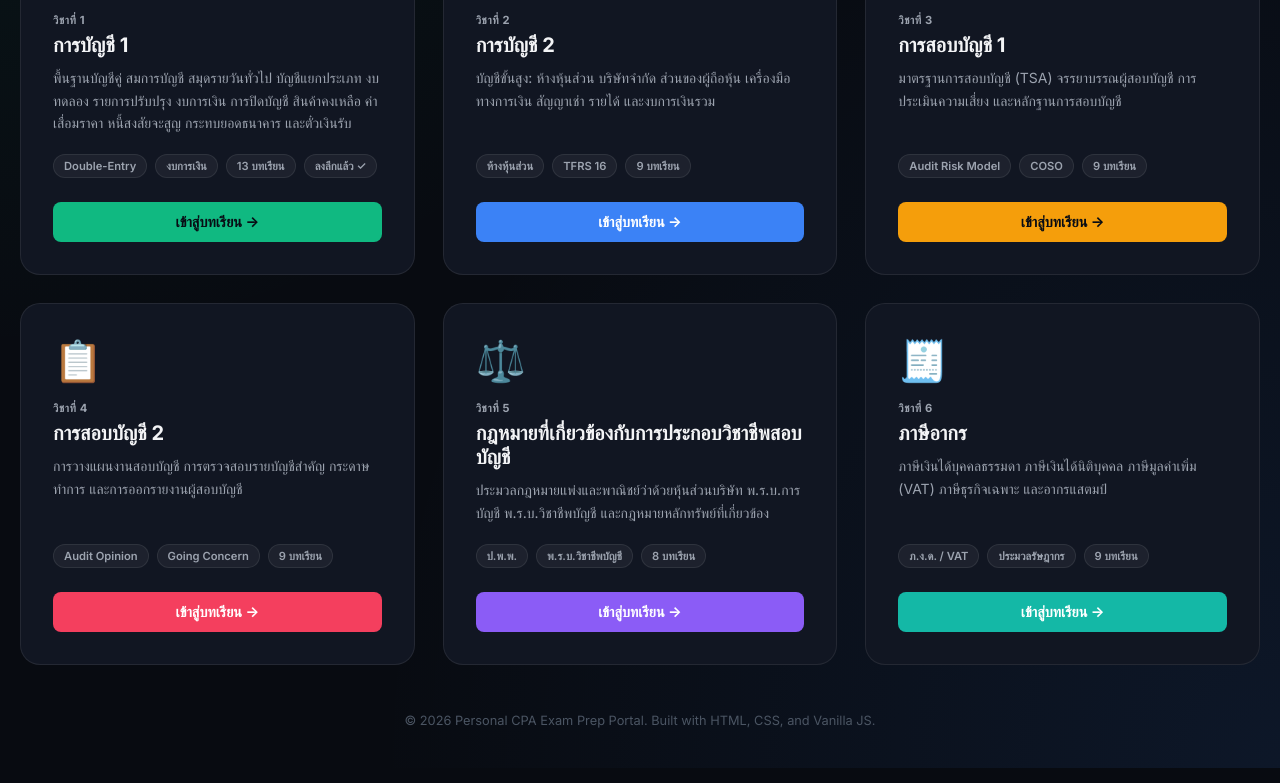
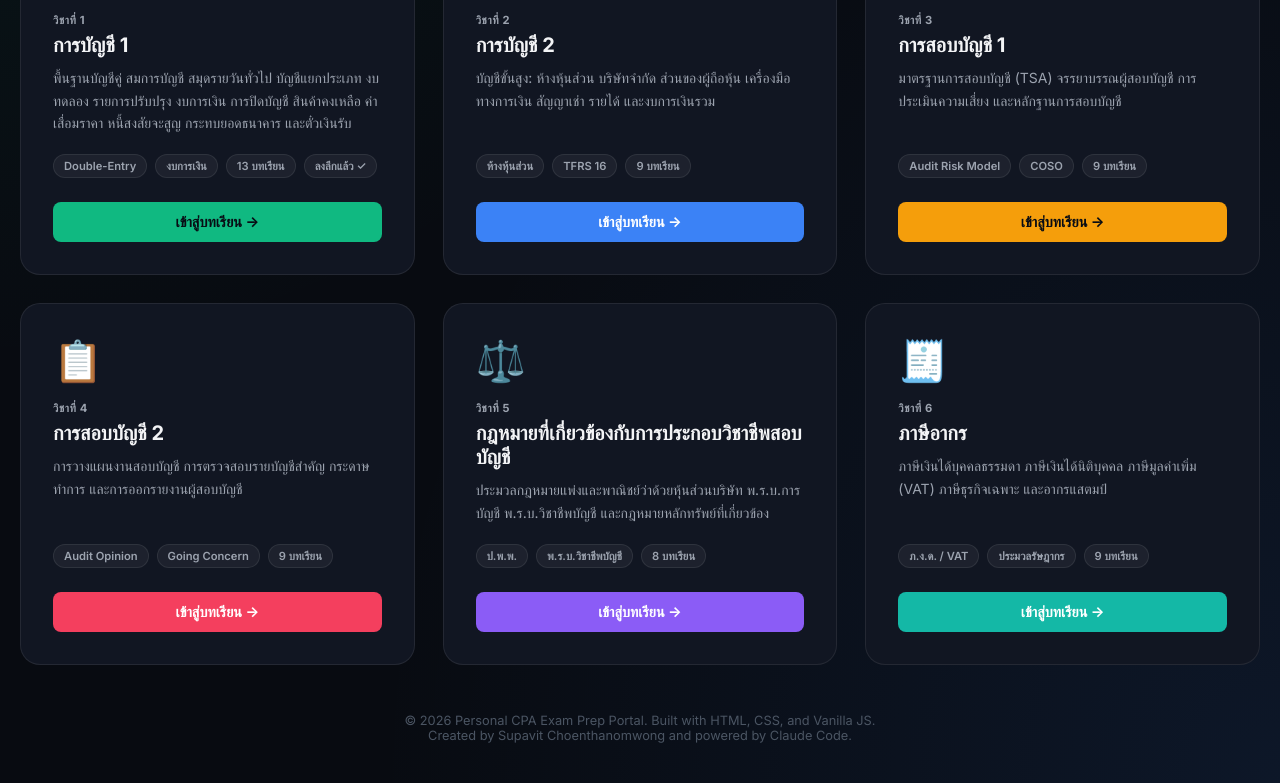
Before and after one commit to Vit129/Accountant-Course, a plain HTML site: page index.html in a window 1280 px wide. Shown: the part 637-1420 px from the top of the page. Drawn offline with Linux system fonts and the light colour scheme.

Commit message:
docs: add creator credit to footer

```diff
--- a/index.html
+++ b/index.html
@@ -345,6 +345,7 @@
 
     <footer>
       <p>© 2026 Personal CPA Exam Prep Portal. Built with HTML, CSS, and Vanilla JS.</p>
+      <p>Created by Supavit Choenthanomwong and powered by Claude Code.</p>
     </footer>
   </div>
 
```
